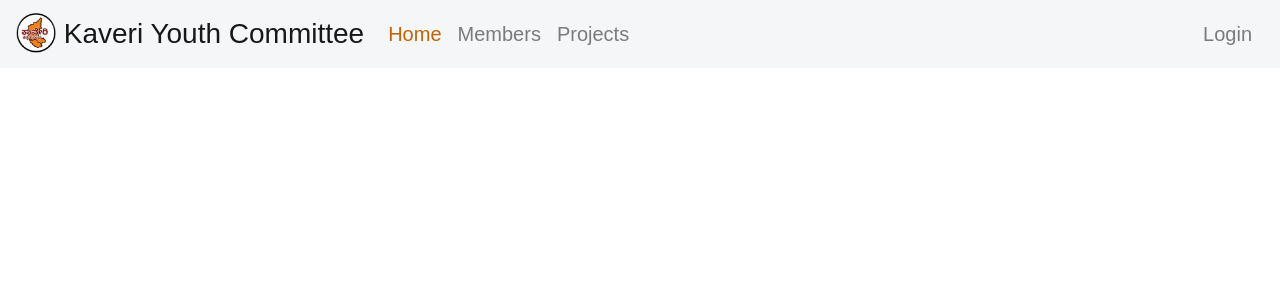
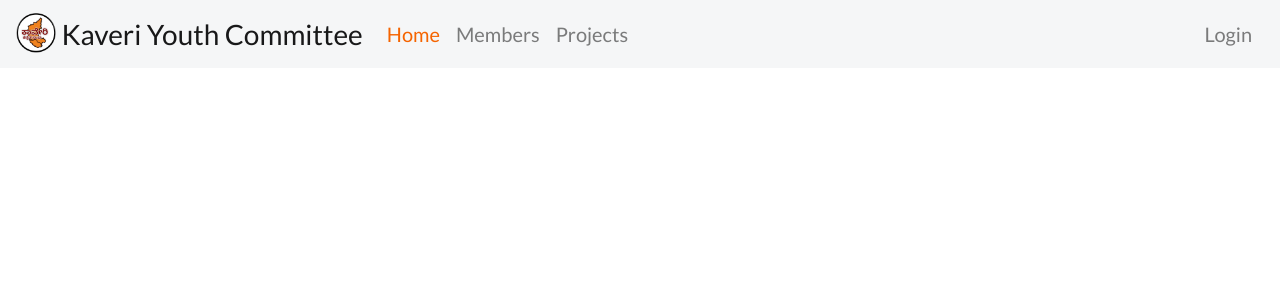
Before and after one commit to kyckaveri/website, a Django app: page / in a window 1280 px wide. Shown: the top 300 px of the page. Run offline with Django 3.2, Linux system fonts and the light colour scheme; some libraries are stand-ins or nearby versions.

Commit message:
color and font changes

```diff
--- a/kycwebsite/static/common/css/global.css
+++ b/kycwebsite/static/common/css/global.css
@@ -1,15 +1,15 @@
 :root {
     --accent: #ff9a52;
-    --accent-transparent: rgba(255, 154, 82, 0.81);
+    --accent-transparent: rgba(255, 134, 52, 0.81);
 
-    --accent-text: #c36406;
+    --accent-text: #f56400;
     --black-text: rgba(0, 0, 0, 0.9);
     --light-text: rgba(0, 0, 0, 0.5);
     --white-text: rgba(1, 1, 1, 0.9);
 }
 
 body {
-    font-family: Lato_Light, sans-serif;
+    font-family: Lato_Light, 'Lato', sans-serif;
     font-size: 20px;
     font-weight: normal;
 }
--- a/kycwebsite/templates/common/navbar.html
+++ b/kycwebsite/templates/common/navbar.html
@@ -27,6 +27,8 @@
             src: url('{% static ' common/fonts/lato-light-webfont.woff ' %}') format('embedded-opentype');
         }
     </style>
+
+    <link href="https://fonts.googleapis.com/css?family=Lato&display=swap" rel="stylesheet">
 
     <!-- CSS -->
     <link rel="stylesheet" type="text/css" href="{% static 'common/css/global.css' %}"/>
```
